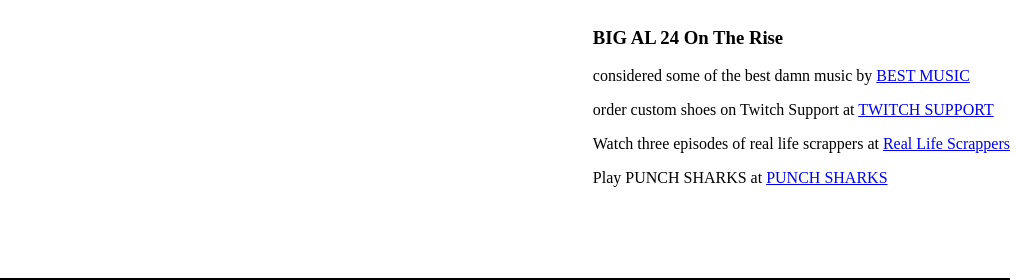
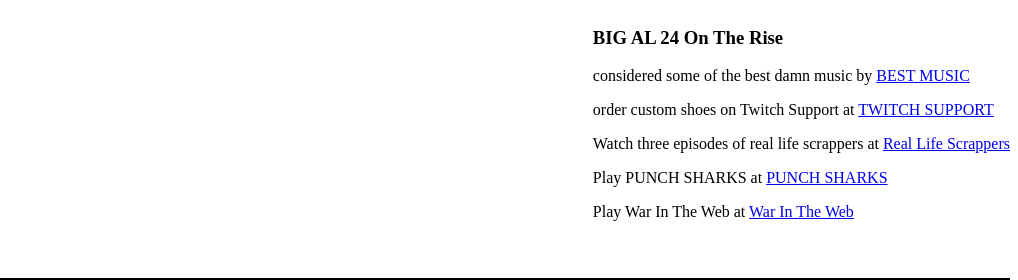
Before and after one commit to bleseneralexander/rapperprofile, a plain HTML site: page index.html in a window 1280 px wide. Shown: the top 280 px of the page, 262-1280 px from the left. Drawn offline with Linux system fonts and the light colour scheme.

Commit message:
Update index.html

```diff
--- a/index.html
+++ b/index.html
@@ -23,7 +23,8 @@ background-color:black;
       considered some of the best damn music by <a href="https://bleseneralexander.github.io/BESTMUSIC/">BEST MUSIC</a><p></p>
   order custom shoes on Twitch Support at <a href="https://bleseneralexander.github.io/TWITCHSUPPORT/">TWITCH SUPPORT</a><p></p>
       Watch three episodes of real life scrappers at <a href="http://bleseneralexander.github.io/scratchback2/">Real Life Scrappers</a><p></p>
-      Play PUNCH SHARKS at <a href="https://bleseneralexander.github.io/punchsharks/">PUNCH SHARKS</a>
+      Play PUNCH SHARKS at <a href="https://bleseneralexander.github.io/punchsharks/">PUNCH SHARKS</a><p></p>
+      Play War In The Web at <a href="https://gd.games/bigmuthaphuknal29/godly-hospital">War In The Web</a>
     </div>
     <div class="left">
     <img src="D93206A6-FBD2-4E6D-BC1D-0E4208D7A33F.JPG" width="250" height="250"></img>
```
